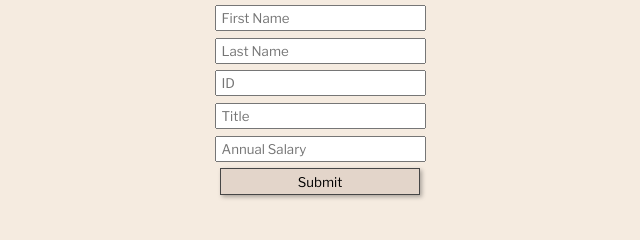
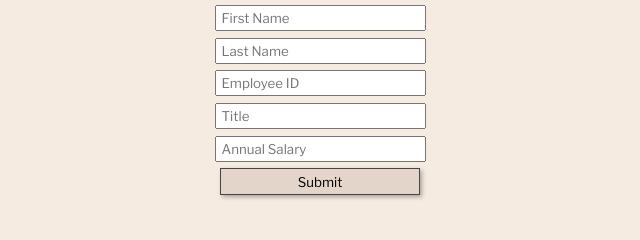
Before and after one commit to ozzythecoder/salary-calculator-jquery, a plain HTML site: page index.html in a window 1280 px wide. Shown: the part 133-373 px from the top of the page, 320-960 px from the left. Drawn offline with nearby package versions, Linux system fonts and the light colour scheme.

Commit message:
Fixed typos

```diff
--- a/index.html
+++ b/index.html
@@ -31,8 +31,8 @@
             <input type="text" id="first-name" placeholder="First Name" />
             <label for="last-name" class="visually-hidden">Last Name</label>
             <input type="text" id="last-name" placeholder="Last Name" />
-            <label for="employee-id" class="visually-hidden">Emlpoyee ID</label>
-            <input type="number" id="employee-id" placeholder="ID" />
+            <label for="employee-id" class="visually-hidden">Employee ID</label>
+            <input type="number" id="employee-id" placeholder="Employee ID" />
             <label for="job-title" class="visually-hidden">Job Title</label>
             <input type="text" id="job-title" placeholder="Title" />
             <label for="annual-salary" class="visually-hidden">Annual Salary</label>
```
